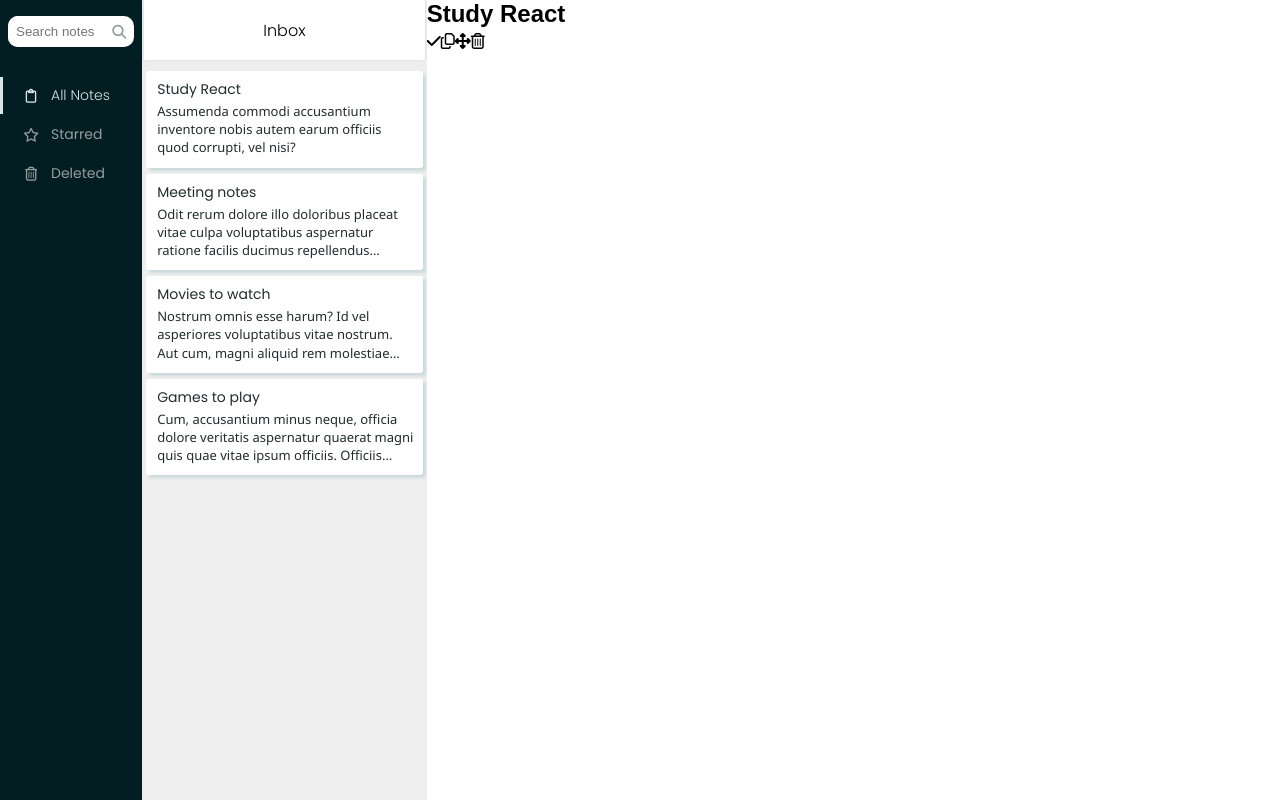
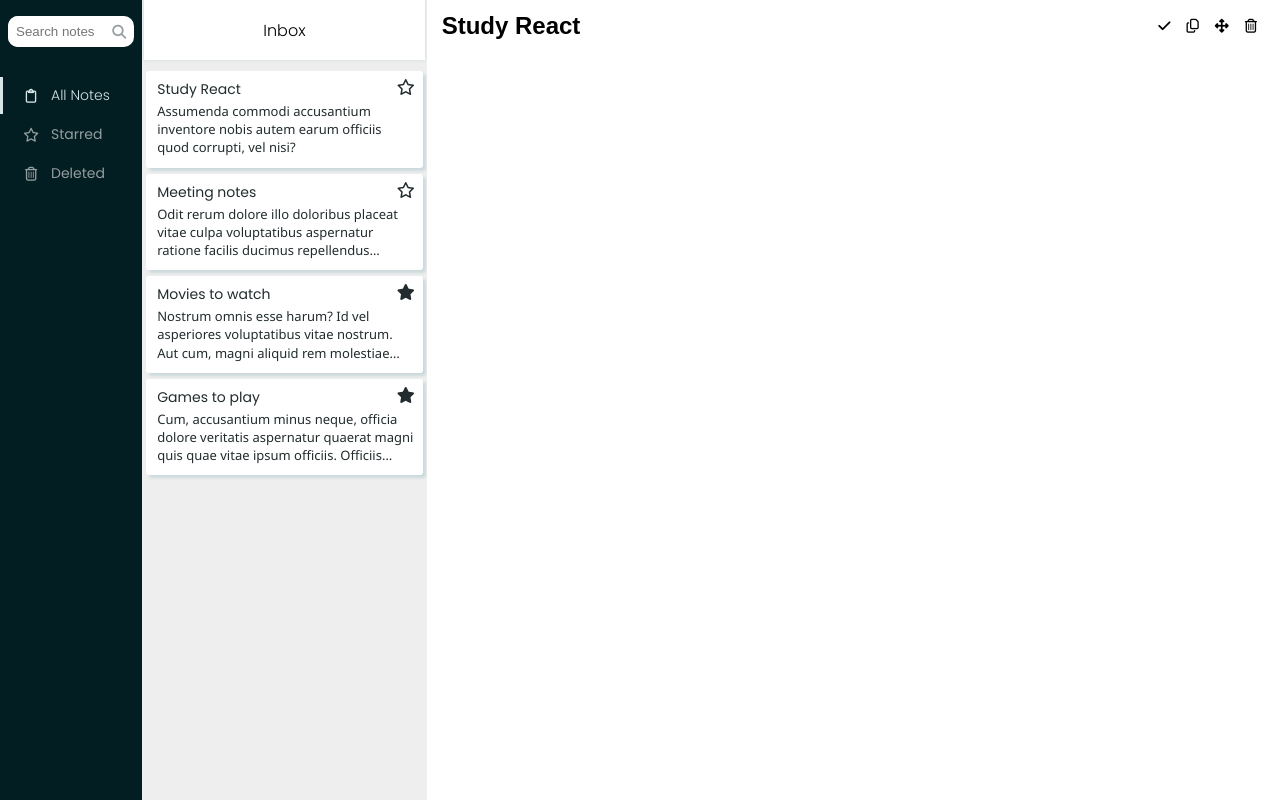
Before and after one commit to KristijanJ/notester, a React (Create React App) app: page /notes/1 in a window 1280 px wide. Built offline with nearby package versions, Linux system fonts and the light colour scheme.

Commit message:
handleTitleChange & filter cards

```diff
--- a/src/assets/styles/activeNote.module.css
+++ b/src/assets/styles/activeNote.module.css
@@ -10,3 +10,23 @@
   border: none;
   outline: none;
 }
+
+.noteDetails {
+  padding: 12px 15px;
+  display: flex;
+  justify-content: space-between;
+  align-content: center;
+}
+
+.noteControlsIcons {
+  display: flex;
+  justify-content: center;
+  align-items: center;
+  font-size: 21px;
+}
+
+.noteControlsIcons i {
+  padding: 0 8px;
+  cursor: pointer;
+  font-size: 14px;
+}
--- a/src/assets/styles/noteList.module.css
+++ b/src/assets/styles/noteList.module.css
@@ -2,6 +2,8 @@
   overflow-y: auto;
   background: #eee;
   flex: 2;
+  display: flex;
+  flex-direction: column;
 }
 
 .chosenCategory {
@@ -29,17 +31,17 @@
   color: #222c2e;
   border-left: 3px solid #fff;
   cursor: pointer;
+  position: relative;
 }
 
-.noteCard h3 {
-  width: 100%;
+.noteCard .noteTitle {
+  width: 90%;
   white-space: nowrap;
   overflow: hidden;
   text-overflow: ellipsis;
   padding-bottom: 2px;
   font-weight: 400;
   font-size: 14px;
-
 }
 
 .noteCard p {
@@ -60,3 +62,9 @@
   border-top-left-radius: 0;
   border-bottom-left-radius: 0;
 }
+
+.star {
+  position: absolute;
+  top: 8px;
+  right: 8px;
+}
--- a/src/components/ActiveNote.js
+++ b/src/components/ActiveNote.js
@@ -1,6 +1,4 @@
 import React, { Component } from "react";
-import ReactQuill from "react-quill";
-import "react-quill/dist/quill.snow.css";
 
 // REDUX
 import { connect } from "react-redux";
@@ -23,11 +21,11 @@ class ActiveNote extends Component {
           <div className={styles.noteDetails}>
             <input
               className={styles.noteTitle}
-              onChange={this.props.handleTitleChange}
+              onChange={(e) => this.props.handleTitleChange(e, this.props.note)}
               placeholder="Untitled"
               value={this.props.note.title}
             ></input>
-            <div className="note-controls-icons">
+            <div className={styles.noteControlsIcons}>
               <i onClick={() => this.props.updateNote(this.props.note)} className="fas fa-check"></i>
               <i className="far fa-copy"></i>
               <i className="fas fa-arrows-alt"></i>
@@ -54,12 +52,11 @@ const mapDispatchToProps = dispatch => {
     fetchNote: note => {
       dispatch(fetchNote(note));
     },
-    handleTitleChange: e => {
-      dispatch(handleTitleChange(e));
+    handleTitleChange: (e, note) => {
+      dispatch(handleTitleChange(e, note));
     },
     updateNote: note => {
       dispatch(updateNote(note));
-      dispatch(fetchNote(note));
     }
   };
 };
--- a/src/components/NoteFilters.js
+++ b/src/components/NoteFilters.js
@@ -2,51 +2,43 @@ import React, { Component } from "react";
 
 // REDUX
 import { connect } from "react-redux";
-import { filterAllNotes } from "../store/actions/notesActions";
-import { filterStarredNotes } from "../store/actions/notesActions";
-import { filterDeletedNotes } from "../store/actions/notesActions";
+import { filterNotes } from "../store/actions/notesActions";
 
 // STYLES
 import styles from "../assets/styles/menu.module.css";
 
 class NoteFilters extends Component {
 
-  constructor() {
-    super();
-
-    this.state = {
-      activeFilter: 'All Notes'
-    }
-  }
-
   componentDidMount() {
-    let allNotes = this.props.notes.filter(note => !note.deleted);
-    this.props.filterAllNotes(allNotes);
+    // let allNotes = this.props.notes.filter(note => !note.deleted);
+    this.props.filterNotes("All Notes");
   }
 
   handleOnClick = event => {
-    if (event.target.innerText === "All Notes") {
-      let allNotes = this.props.notes.filter(note => !note.deleted);
-      this.props.filterAllNotes(allNotes);
-      this.setState({ activeFilter: 'All Notes' })
-    }
-    if (event.target.innerText === "Starred") {
-      let starredNotes = this.props.notes.filter(note => note.starred);
-      this.props.filterStarredNotes(starredNotes);
-      this.setState({ activeFilter: 'Starred' })
-    }
-    if (event.target.innerText === "Deleted") {
-      let deletedNotes = this.props.notes.filter(note => note.deleted);
-      this.props.filterDeletedNotes(deletedNotes);
-      this.setState({ activeFilter: 'Deleted' })
-    }
+    // if (event.target.innerText === "All Notes") {
+    //   let allNotes = this.props.notes.filter(note => !note.deleted);
+    //   this.props.filterAllNotes(allNotes);
+    //   this.setState({ activeFilter: 'All Notes' })
+    // }
+    // if (event.target.innerText === "Starred") {
+    //   let starredNotes = this.props.notes.filter(note => note.starred);
+    //   this.props.filterStarredNotes(starredNotes);
+    //   this.setState({ activeFilter: 'Starred' })
+    // }
+    // if (event.target.innerText === "Deleted") {
+    //   let deletedNotes = this.props.notes.filter(note => note.deleted);
+    //   this.props.filterDeletedNotes(deletedNotes);
+    //   this.setState({ activeFilter: 'Deleted' })
+    // }
+    let selectedFitler = event.target.innerText;
+    this.props.filterNotes(selectedFitler);
   };
 
   render() {
     return (
       <nav className={styles.noteFilters}>
         <ul>
-          <li className={`${styles.noteFiltersLi} ${this.state.activeFilter === 'All Notes' ? styles.noteFiltersLiActive : null}`}>
+          <li className={`${styles.noteFiltersLi} ${this.props.selectedFilter === 'All Notes' ? styles.noteFiltersLiActive : null}`}>
             <div className={styles.noteFilterIcon}>
               <i className="far fa-clipboard"></i>
             </div>
@@ -54,7 +46,7 @@ class NoteFilters extends Component {
               All Notes
             </div>
           </li>
-          <li className={`${styles.noteFiltersLi} ${this.state.activeFilter === 'Starred' ? styles.noteFiltersLiActive : null}`}>
+          <li className={`${styles.noteFiltersLi} ${this.props.selectedFilter === 'Starred' ? styles.noteFiltersLiActive : null}`}>
             <div className={styles.noteFilterIcon}>
               <i className="far fa-star"></i>
             </div>
@@ -62,7 +54,7 @@ class NoteFilters extends Component {
               Starred
             </div>
           </li>
-          <li className={`${styles.noteFiltersLi} ${this.state.activeFilter === 'Deleted' ? styles.noteFiltersLiActive : null}`}>
+          <li className={`${styles.noteFiltersLi} ${this.props.selectedFilter === 'Deleted' ? styles.noteFiltersLiActive : null}`}>
             <div className={styles.noteFilterIcon}>
               <i className="far fa-trash-alt"></i>
             </div>
@@ -79,20 +71,14 @@ class NoteFilters extends Component {
 const mapStateToProps = state => {
   return {
     notes: state.notesReducer.notes,
-    filteredNotes: state.notesReducer.filteredNotes
+    selectedFilter: state.notesReducer.selectedFilter
   };
 };
 
 const mapDispatchToProps = dispatch => {
   return {
-    filterAllNotes: (allNotes) => {
-      dispatch(filterAllNotes(allNotes));
-    },
-    filterStarredNotes: (starredNotes) => {
-      dispatch(filterStarredNotes(starredNotes));
-    },
-    filterDeletedNotes: (deletedNotes) => {
-      dispatch(filterDeletedNotes(deletedNotes));
+    filterNotes: (selectedFitler) => {
+      dispatch(filterNotes(selectedFitler));
     }
   };
 };
--- a/src/components/NoteList.js
+++ b/src/components/NoteList.js
@@ -1,51 +1,71 @@
-import React, { Component } from 'react';
+import React, { Component } from "react";
 
 // STYLES
-import styles from '../assets/styles/noteList.module.css';
+import styles from "../assets/styles/noteList.module.css";
 
 // REDUX
-import { connect } from 'react-redux';
-import { fetchNote } from '../store/actions/notesActions';
+import { connect } from "react-redux";
+import { fetchNote } from "../store/actions/notesActions";
 import { Route } from "react-router-dom";
 
 class NoteList extends Component {
 
   openNote = (note, history) => {
-    history.push(`/notes/${note.id}`)
+    history.push(`/notes/${note.id}`);
     this.props.fetchNote(note);
-  }
+  };
 
   render() {
+    let filteredNotes = [];
+    if (this.props.selectedFilter === "All Notes") filteredNotes = this.props.notes.filter(note => !note.deleted);
+    if (this.props.selectedFilter === "Starred") filteredNotes = this.props.notes.filter(note => !note.deleted && note.starred);
+    if (this.props.selectedFilter === "Deleted") filteredNotes = this.props.notes.filter(note => note.deleted);
     return (
       <div className={styles.noteListWrapper}>
         <div className={styles.chosenCategory}>
-            <p>Inbox</p>
-          </div>
-        {this.props.filteredNotes.map(note => (
-            <Route key={note.id} render={({history}) => (
-              <div onClick={() => this.openNote(note, history)}  className={styles.noteCard}>
-                <h3>{note.title}</h3>
-                <p>{note.body}</p>
-              </div>
-            )} />
-          ))}
+          <p>Inbox</p>
+        </div>
+        {filteredNotes.map(note => {
+          return (
+            <Route
+              key={note.id}
+              render={({ history }) => (
+                <div
+                  onClick={() => this.openNote(note, history)}
+                  className={styles.noteCard}
+                >
+                  <h3 className={styles.noteTitle}>
+                    {note.title ? note.title : "Untitled"}
+                  </h3>
+                  <p>{note.body}</p>
+                  {note.starred ? (
+                    <i className={`fas fa-star ${styles.star}`}></i>
+                  ) : (
+                    <i className={`far fa-star ${styles.star}`}></i>
+                  )}
+                </div>
+              )}
+            />
+          );
+        })}
       </div>
-    )
+    );
   }
 }
 
 const mapStateToProps = state => {
   return {
-    filteredNotes: state.notesReducer.filteredNotes
-  }
-}
+    notes: state.notesReducer.notes,
+    selectedFilter: state.notesReducer.selectedFilter
+  };
+};
 
 const mapDispatchToProps = dispatch => {
   return {
-    fetchNote: (note) => {
+    fetchNote: note => {
       dispatch(fetchNote(note));
     }
-  }
-}
+  };
+};
 
 export default connect(mapStateToProps, mapDispatchToProps)(NoteList);
--- a/src/store/actions/notesActions.js
+++ b/src/store/actions/notesActions.js
@@ -4,24 +4,10 @@ export const fetchAllNotes = () => {
   };
 };
 
-export const filterAllNotes = notes => {
+export const filterNotes = selectedFilter => {
   return {
-    type: "FILTER_ALL_NOTES",
-    payload: notes
-  };
-};
-
-export const filterStarredNotes = notes => {
-  return {
-    type: "FILTER_STARRED_NOTES",
-    payload: notes
-  };
-};
-
-export const filterDeletedNotes = notes => {
-  return {
-    type: "FILTER_DELETED_NOTES",
-    payload: notes
+    type: "FILTER_NOTES",
+    payload: selectedFilter
   };
 };
 
@@ -32,10 +18,13 @@ export const fetchNote = note => {
   };
 };
 
-export const handleTitleChange = e => {
+export const handleTitleChange = (e, note) => {
   return {
     type: "HANDLE_TITLE_CHANGE",
-    payload: e.target.value
+    payload: {
+      inputValue: e.target.value,
+      note
+    }
   };
 };
 
--- a/src/store/reducers/notesReducer.js
+++ b/src/store/reducers/notesReducer.js
@@ -51,8 +51,8 @@ const initState = {
       deleted: true
     }
   ],
-  filteredNotes: [],
-  note: {}
+  note: {},
+  selectedFilter: ""
 };
 
 const notesReducer = (state = initState, action) => {
@@ -60,22 +60,10 @@ const notesReducer = (state = initState, action) => {
     case "FETCH_ALL_NOTES":
       return state;
 
-    case "FILTER_ALL_NOTES":
+    case "FILTER_NOTES":
       return {
         ...state,
-        filteredNotes: action.payload
-      };
-
-    case "FILTER_STARRED_NOTES":
-      return {
-        ...state,
-        filteredNotes: action.payload
-      };
-
-    case "FILTER_DELETED_NOTES":
-      return {
-        ...state,
-        filteredNotes: action.payload
+        selectedFilter: action.payload
       };
 
     case "FETCH_NOTE":
@@ -88,17 +76,10 @@ const notesReducer = (state = initState, action) => {
         ...state,
         note: {
           ...state.note,
-          title: action.payload
-        }
-      };
-    case "UPDATE_NOTE":
-      console.log(action.payload.id)
-      let notes = {...state.notes};
-      notes[action.payload.id] = action.payload;
-      return {
-        ...state,
-        notes
-      };
+          title: action.payload.inputValue
+        },
+        notes: state.notes.map(note => note.id === action.payload.note.id ? { ...note, title: action.payload.inputValue } : note)
+      }
 
     default:
       return state;
```
